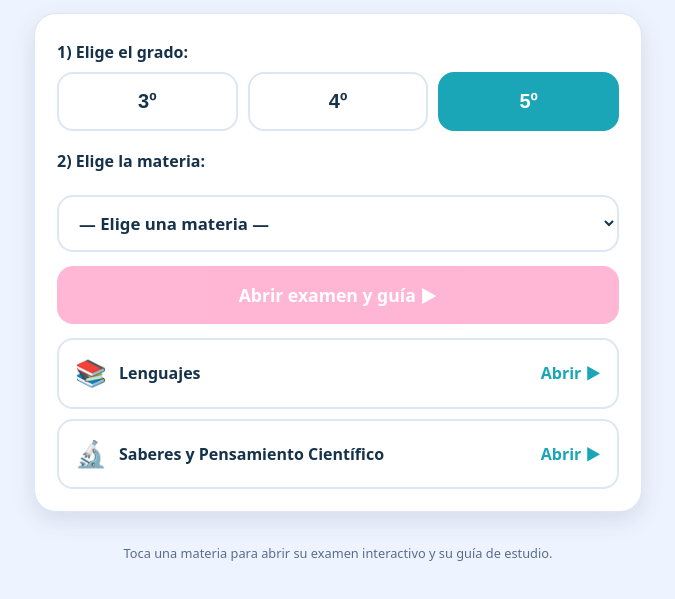
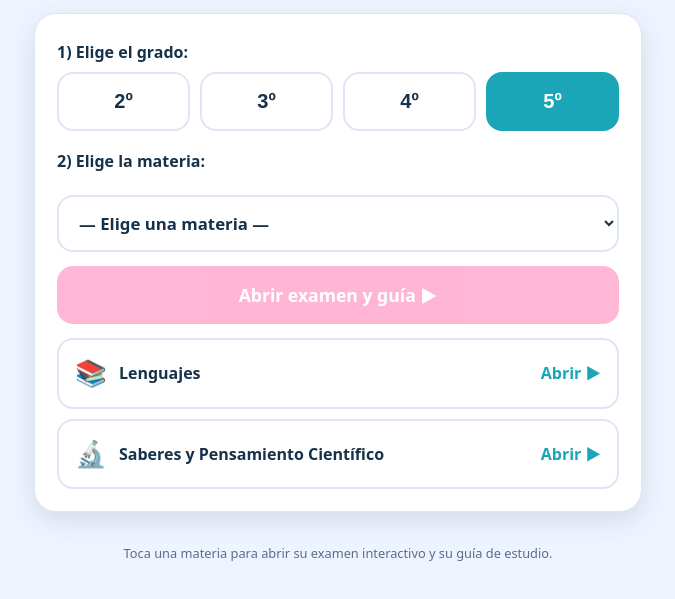
Before and after one commit to jgarciab2/guias-examen, a plain HTML site: page index.html in a window 1280 px wide. Shown: the part 159-758 px from the top of the page, without its empty margins (302-977 px from the left). Drawn offline with Linux system fonts and the light colour scheme.

Commit message:
Mover Saberes de 3º a 2º (grado 2 en portal y saberes.html?g=2)
Co-Authored-By: Claude Opus 4.8 <noreply@anthropic.com>

```diff
--- a/index.html
+++ b/index.html
@@ -58,6 +58,7 @@
   <div class="card">
     <div class="lbl">1) Elige el grado:</div>
     <div class="grades" id="grades">
+      <button class="grado" data-g="2" onclick="pickGrade('2')">2º</button>
       <button class="grado" data-g="3" onclick="pickGrade('3')">3º</button>
       <button class="grado" data-g="4" onclick="pickGrade('4')">4º</button>
       <button class="grado active" data-g="5" onclick="pickGrade('5')">5º</button>
@@ -76,10 +77,10 @@
 <script>
 "use strict";
 const MATERIAS = {
-  "3":[
-    {n:"Lenguajes", f:"lenguajes.html?g=3", em:"📚"},
-    {n:"Saberes y Pensamiento Científico", f:"saberes.html?g=3", em:"🔬"},
+  "2":[
+    {n:"Saberes y Pensamiento Científico", f:"saberes.html?g=2", em:"🔬"},
   ],
+  "3":[{n:"Lenguajes", f:"lenguajes.html?g=3", em:"📚"}],
   "4":[
     {n:"Lenguajes", f:"lenguajes.html?g=4", em:"📚"},
     {n:"Saberes y Pensamiento Científico", f:"saberes.html?g=4", em:"🔬"},
```
Also changed, not shown: saberes.html (+5 -5 lines).
